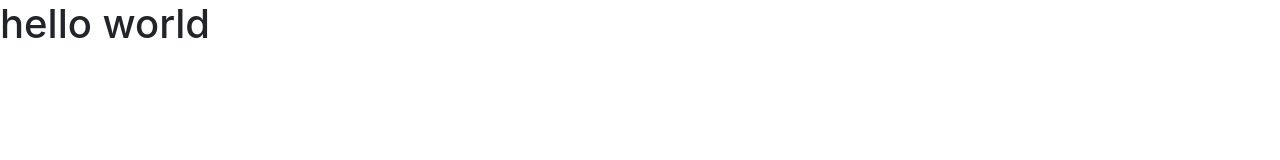
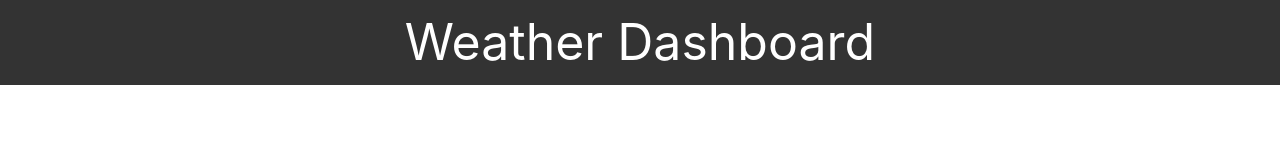
Before and after one commit to dnfrancis22/weaher-dashboard, a plain HTML site: page index.html in a window 1280 px wide. Drawn offline with nearby package versions, Linux system fonts and the light colour scheme.

Commit message:
added style.css and styled the header.

```diff
--- a/index.html
+++ b/index.html
@@ -16,7 +16,7 @@
       integrity="sha384-JcKb8q3iqJ61gNV9KGb8thSsNjpSL0n8PARn9HuZOnIxN0hoP+VmmDGMN5t9UJ0Z"
       crossorigin="anonymous"
     />
-    <link rel="stylesheet" href="" />
+    <link rel="stylesheet" href="./style.css" />
     <script
       src="https://code.jquery.com/jquery-3.5.1.min.js"
       integrity="sha256-9/aliU8dGd2tb6OSsuzixeV4y/faTqgFtohetphbbj0="
@@ -24,13 +24,8 @@
     ></script>
   </head>
   <body>
-    <h1>hello world</h1>
-    <!--[if lt IE 7]>
-      <p class="browsehappy">
-        You are using an <strong>outdated</strong> browser. Please
-        <a href="#">upgrade your browser</a> to improve your experience.
-      </p>
-    <![endif]-->
+      <header> Weather Dashboard</header>
+
 
     <script src="./script.js" async defer></script>
   </body>
--- a/script.js
+++ b/script.js
@@ -1,5 +1,5 @@
 $(document).ready(function() {
-console.log("this is working")
+
 
 
 });
--- /dev/null
+++ b/style.css
@@ -0,0 +1,7 @@
+header{
+    background-color: rgb(51, 51, 51);
+    color: white;
+    text-align: center;
+    font-size: 50px;
+    padding: 5px;
+}
```
